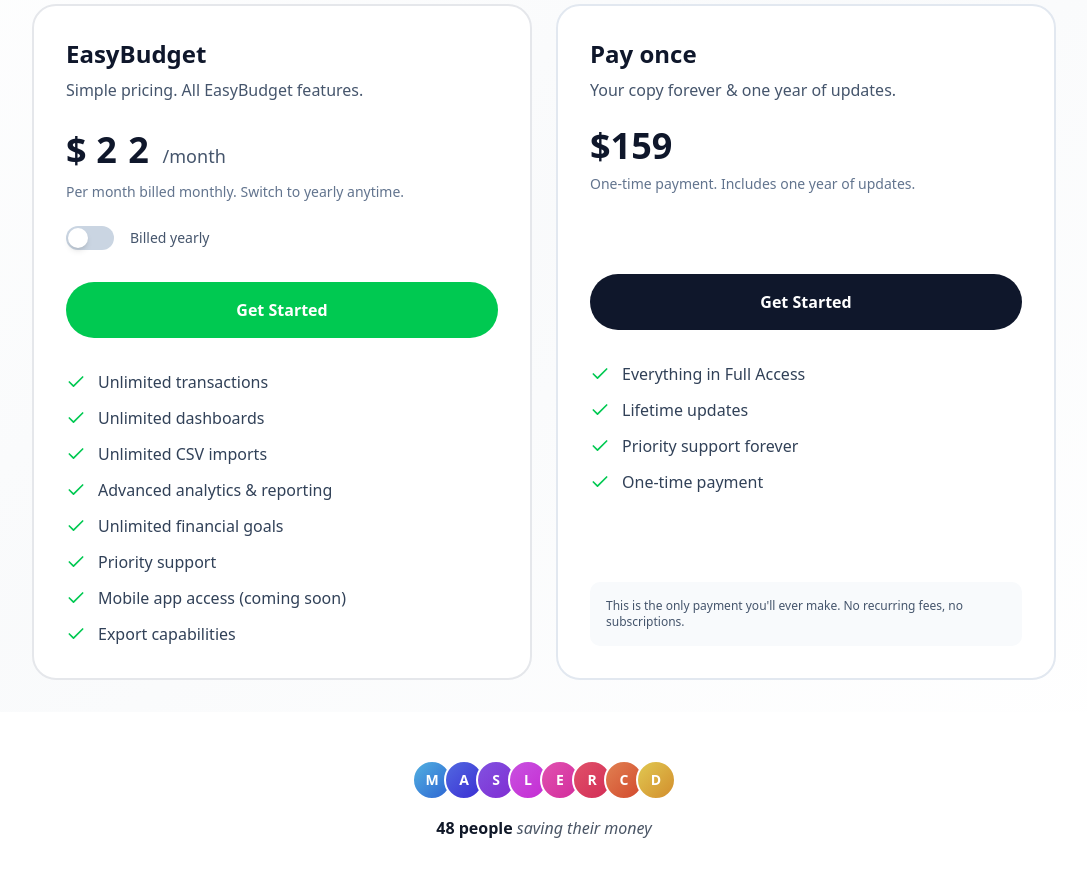
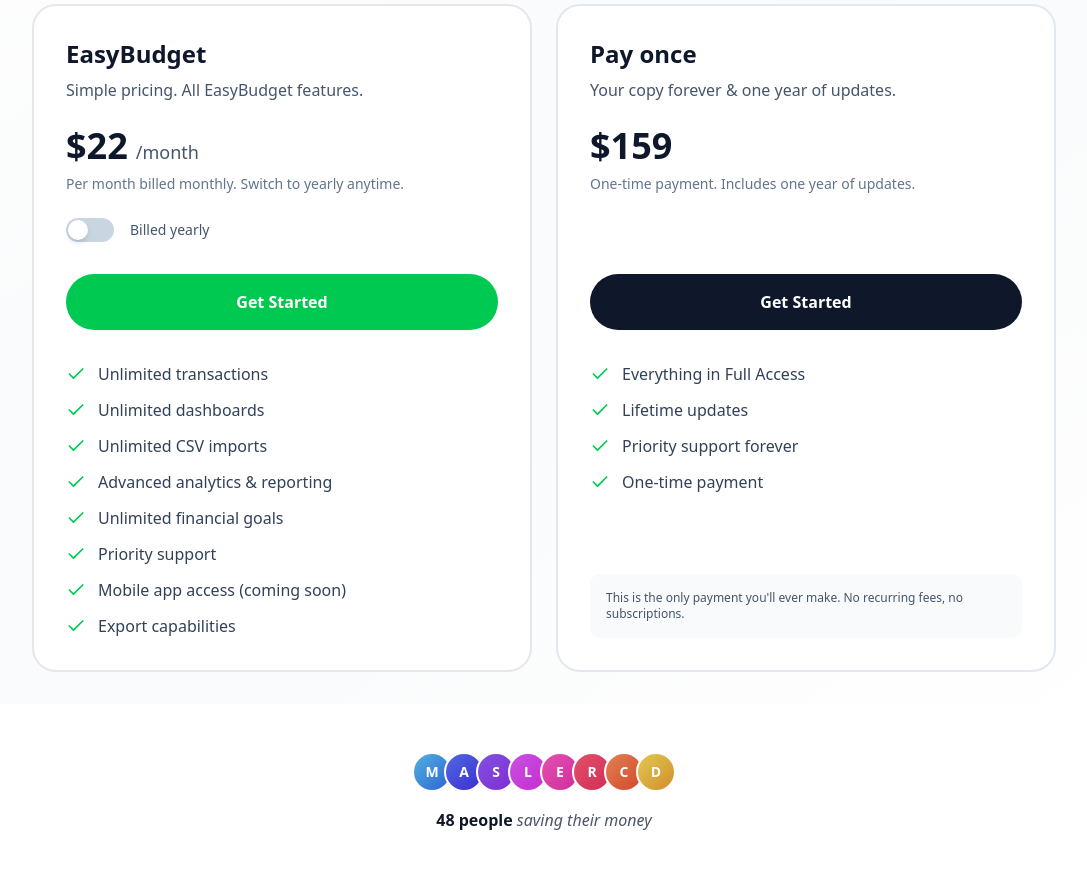
Before and after one commit to mttspss/easybudget, a Next.js app: page / in a window 1280 px wide. Shown: the part 4460-5336 px from the top of the page, without its empty margins (96-1183 px from the left). Built offline with nearby package versions, Linux system fonts and the light colour scheme; no server answers.

Commit message:
fix: revert to simple price animation
- Remove complex AnimatedNumber component
- Restore original price display structure
- Add simple scale+opacity transition on billing toggle
- Keep pricing values:  monthly,  yearly

```diff
--- a/src/app/page.tsx
+++ b/src/app/page.tsx
@@ -94,45 +94,13 @@ export default function LandingPage() {
   const [isCreatingCheckout, setIsCreatingCheckout] = useState<string | null>(null)
   const [priceAnimating, setPriceAnimating] = useState(false)
 
-  // Animated Number Component for individual digits
-  function AnimatedNumber({ value, isAnimating }: { value: number; isAnimating: boolean }) {
-    const currentPrice = value
-    const digits = currentPrice.toString().split('')
-
-    return (
-      <div className="flex items-baseline">
-        <span className="text-4xl font-bold text-slate-900 mr-1">$</span>
-        <div className="flex">
-          {digits.map((digit, index) => (
-            <div key={`${currentPrice}-${index}`} className="relative overflow-hidden h-12">
-              <div
-                className={`transition-all duration-500 ease-out ${
-                  isAnimating ? 'transform opacity-70' : 'opacity-100'
-                }`}
-                style={{
-                  transform: isAnimating
-                    ? 'translateY(-8px) scale(0.95)'
-                    : 'translateY(0px) scale(1)',
-                }}
-              >
-                <span className="text-4xl font-bold text-slate-900 block w-8 text-center leading-12">
-                  {digit}
-                </span>
-              </div>
-            </div>
-          ))}
-        </div>
-      </div>
-    )
-  }
-
   // Function to handle billing toggle with price animation
   const handleBillingToggle = () => {
     setPriceAnimating(true)
     setTimeout(() => {
       setBillingInterval(billingInterval === 'monthly' ? 'yearly' : 'monthly')
-      setTimeout(() => setPriceAnimating(false), 500)
-    }, 250)
+      setTimeout(() => setPriceAnimating(false), 300)
+    }, 150)
   }
 
   // New plans configuration
@@ -792,7 +760,11 @@ export default function LandingPage() {
               {/* Pricing Display */}
               <div className="mb-6">
                 <div className="flex items-baseline mb-2">
-                  <AnimatedNumber value={billingInterval === 'monthly' ? fullPlan.monthlyPrice : fullPlan.monthlyPerMonth} isAnimating={priceAnimating} />
+                  <span className={`text-4xl font-bold text-slate-900 transition-all duration-300 ${
+                    priceAnimating ? 'scale-110 opacity-70' : 'scale-100 opacity-100'
+                  }`}>
+                    ${billingInterval === 'monthly' ? fullPlan.monthlyPrice : fullPlan.monthlyPerMonth}
+                  </span>
                   <span className="text-lg text-slate-600 ml-2">/month</span>
                 </div>
                 <p className="text-sm text-slate-500">
```
